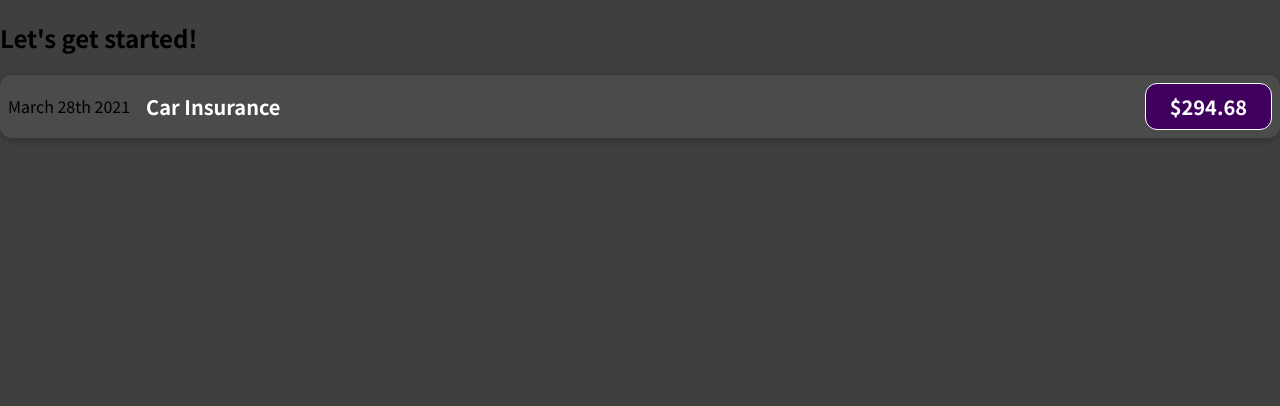
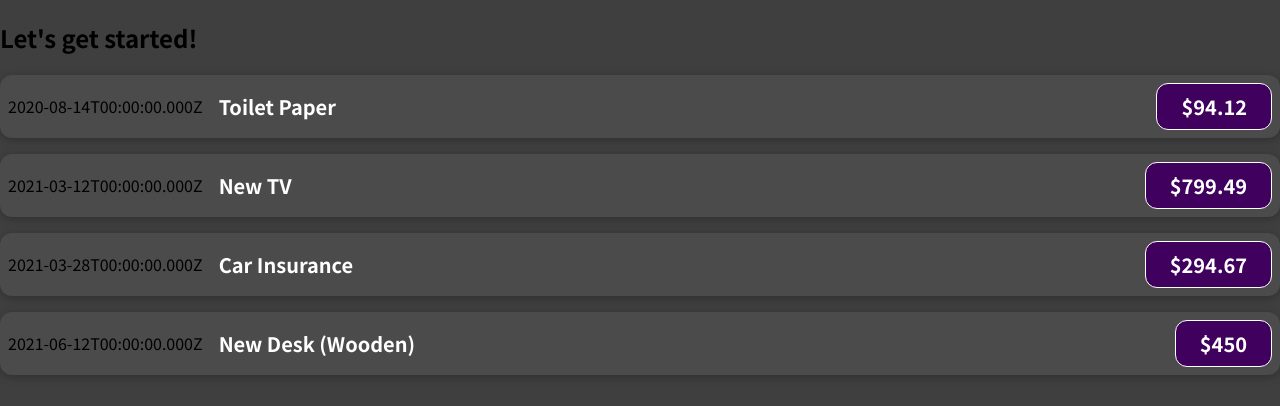
Before and after one commit to sachinraj31/react_concept, a JavaScript app: page / in a window 1280 px wide. Shown: the top 406 px of the page. Built offline with nearby package versions, Linux system fonts and the light colour scheme.

Commit message:
expenses added

```diff
--- a/src/App.js
+++ b/src/App.js
@@ -1,10 +1,51 @@
 import ExpenseItem from "./components/ExpenseItem";
 
 function App() {
+  const expenses = [
+    {
+      id: "e1",
+      title: "Toilet Paper",
+      amount: 94.12,
+      date: new Date(2020, 7, 14),
+    },
+    { id: "e2", title: "New TV", amount: 799.49, date: new Date(2021, 2, 12) },
+    {
+      id: "e3",
+      title: "Car Insurance",
+      amount: 294.67,
+      date: new Date(2021, 2, 28),
+    },
+    {
+      id: "e4",
+      title: "New Desk (Wooden)",
+      amount: 450,
+      date: new Date(2021, 5, 12),
+    },
+  ];
+
   return (
     <div>
       <h2>Let's get started!</h2>
-      <ExpenseItem />
+      <ExpenseItem
+        title={expenses[0].title}
+        amount={expenses[0].amount}
+        date={expenses[0].date}
+      ></ExpenseItem>
+      <ExpenseItem
+        title={expenses[1].title}
+        amount={expenses[1].amount}
+        date={expenses[1].date}
+      ></ExpenseItem>
+      <ExpenseItem
+        title={expenses[2].title}
+        amount={expenses[2].amount}
+        date={expenses[2].date}
+      ></ExpenseItem>
+      <ExpenseItem
+        title={expenses[3].title}
+        amount={expenses[3].amount}
+        date={expenses[3].date}
+      ></ExpenseItem>
     </div>
   );
 }
--- a/src/components/ExpenseItem.js
+++ b/src/components/ExpenseItem.js
@@ -1,12 +1,15 @@
 import "./ExpenseItem.css";
 
-function ExpenseItem() {
+function ExpenseItem(props) {
+  const expenseDate = new Date(2021, 2, 28);
+  const expenseTitle = "Car Insurance";
+  const expenseAmount = 294.67;
   return (
     <div className="expense-item">
-      <div>March 28th 2021</div>
+      <div>{props.date.toISOString()}</div>
       <div className="expense-item__description">
-        <h2>Car Insurance</h2>
-        <div className="expense-item__price">$294.68</div>
+        <h2>{props.title}</h2>
+        <div className="expense-item__price">${props.amount}</div>
       </div>
     </div>
   );
```
